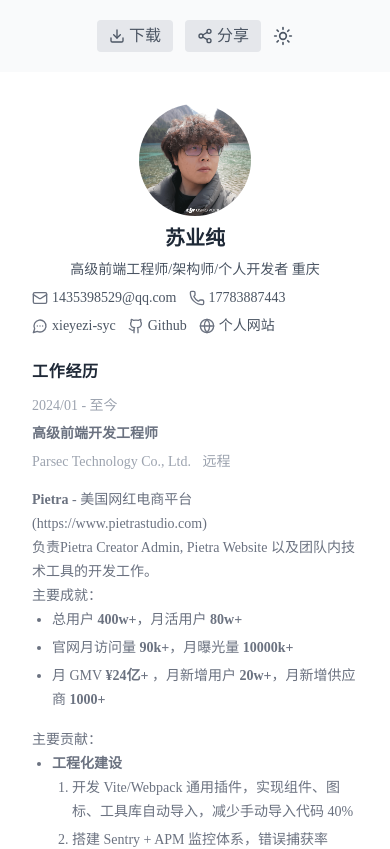
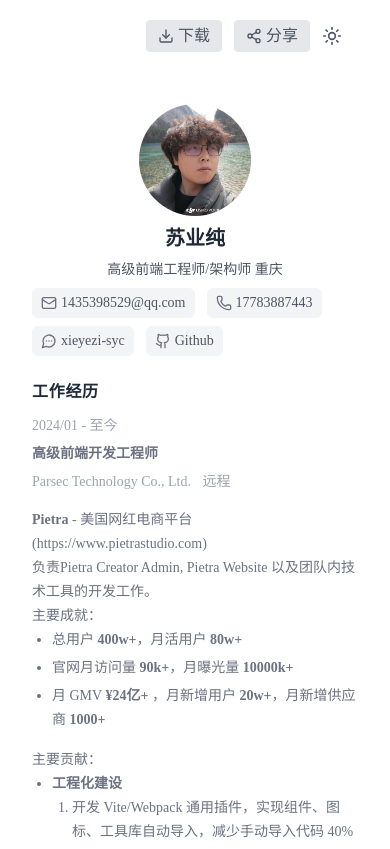
Before and after one commit to xieyezi/my-resume, a Next.js app: page / in a window 390 px wide. Shown: the top 849 px of the page. Built offline with nearby package versions, Linux system fonts and the light colour scheme.

Commit message:
refactor: enhance styling for resume-read component and update header layout for improved responsiveness

```diff
--- a/src/app/globals.css
+++ b/src/app/globals.css
@@ -81,3 +81,20 @@
 .dark .section-title-header {
   color: #e2e8f0;
 }
+
+.resume-read header .link-list li {
+  --tw-border-opacity: 1;
+  --tw-bg-opacity: 1;
+  background-color: rgb(243 244 246 / var(--tw-bg-opacity));
+  border-color: rgb(243 244 246 / var(--tw-border-opacity));
+  border-radius: 0.375rem;
+  border-width: 1px;
+  font-size: 0.875rem;
+  line-height: 1.25rem;
+  padding: 0.25rem 0.5rem;
+}
+
+.dark .resume-read header .link-list li {
+  background-color: rgb(25 30 40 / var(--tw-bg-opacity));
+  border-color: rgb(25 30 40 / var(--tw-border-opacity));
+}
--- a/src/app/page.tsx
+++ b/src/app/page.tsx
@@ -7,8 +7,8 @@ import { ResumeEducation } from "@/components/resume-education";
 
 export default function Home() {
   return (
-    <main className='min-h-screen'>
-      <div className='bg-gray-50 dark:bg-neutral-900 min-h-screen'>
+    <main className='min-h-screen bg-white dark:bg-neutral-900'>
+      <div className='h-full'>
         <Header />
         <div className='resume-read-container'>
           <div className='fullheight-fix bg-white dark:bg-neutral-900'>
--- a/src/components/header.tsx
+++ b/src/components/header.tsx
@@ -17,7 +17,7 @@ export function Header() {
 
   return (
     <header className='text-gray-600 mb-5'>
-      <div className='container mx-auto flex flex-wrap pt-5 px-12 flex-col md:flex-row items-center max-w-screen-lg justify-between'>
+      <div className='container mx-auto flex pt-5 px-12 flex-row items-center max-w-screen-lg justify-end'>
         <div className='function-container flex items-center'>
           <div className='relative' id='download-area'>
             <button className='inline-flex items-center bg-gray-200 border-0 py-1 px-3 focus:outline-none hover:bg-gray-300 rounded text-base md:mt-0'>
--- a/src/components/resume-profile.tsx
+++ b/src/components/resume-profile.tsx
@@ -11,7 +11,7 @@ export function ResumeProfile() {
 
       <div className='header-info md:text-left text-center mt-2 md:mt-0'>
         <h1 className='text-xl mb-2 text-gray-800 dark:text-white font-semibold'>苏业纯</h1>
-        <h2 className='mb-2 text-gray-600 dark:text-gray-300'>高级前端工程师/架构师/个人开发者 重庆</h2>
+        <h2 className='mb-2 text-gray-600 dark:text-gray-300'>高级前端工程师/架构师 重庆</h2>
 
         <ul className='link-list text-left flex md:items-center flex-wrap'>
           <li className='mr-3 mb-2 flex items-center'>
@@ -44,12 +44,12 @@ export function ResumeProfile() {
               Github
             </a>
           </li>
-          <li className='mr-3 mb-2 flex items-center'>
+          {/*<li className='mr-3 mb-2 flex items-center'>
             <Globe className='w-4 h-4 mr-1 text-gray-500' />
             <a href='https://me.xieyezi.us:5003/' target='_blank' className='text-gray-600 dark:text-gray-300 hover:text-gray-800' rel='noreferrer'>
               个人网站
             </a>
-          </li>
+          </li>*/}
         </ul>
       </div>
     </header>
```
